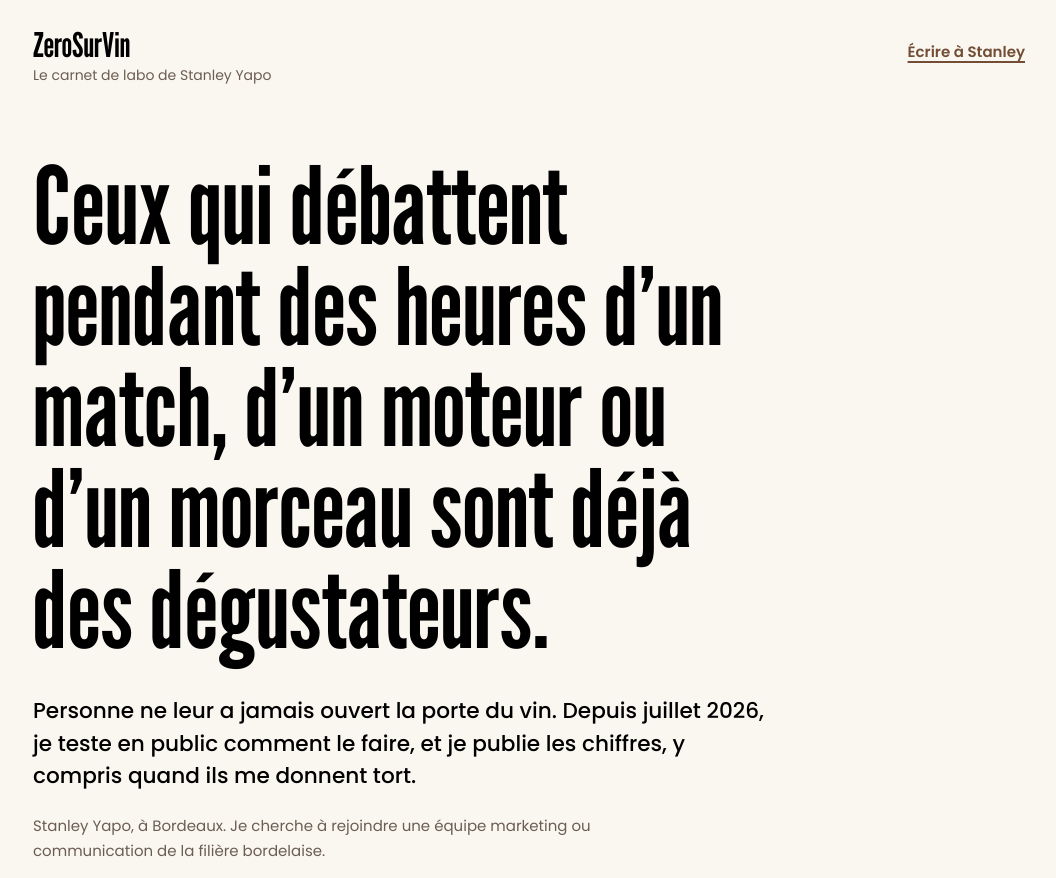
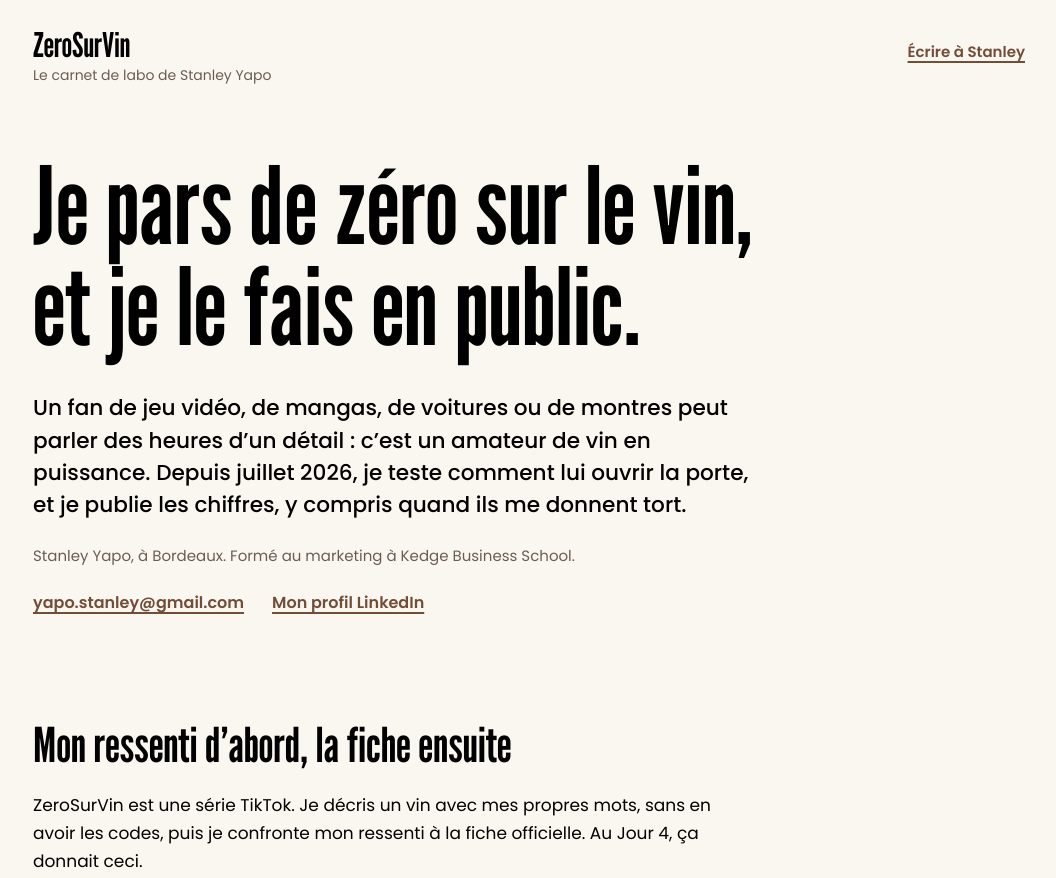
Before and after one commit to zerosurvin/zerosurvin.github.io, a plain HTML site: page index.html in a window 1280 px wide. Shown: the top 878 px of the page, without its empty margins (111-1167 px from the left). Drawn offline with Linux system fonts and the light colour scheme.

Commit message:
Mise à jour de la page du 23/11/2026
Nouveau titre et texte d'ouverture, signature sans recherche d'emploi,
« La suite » à jour, date de mise à jour et image d'aperçu du lien refaites.

Co-Authored-By: Claude Opus 5.5 <noreply@anthropic.com>
Claude-Session: https://claude.ai/code/session_01CQVLWmyQ8qSzSsJsLwjPUR

```diff
--- a/index.html
+++ b/index.html
@@ -140,9 +140,9 @@ footer .sante{color:var(--encre);font-weight:500}
 
 <main>
 <div class="ouverture">
-  <h1>Ceux qui débattent pendant des heures d’un match, d’un moteur ou d’un morceau sont déjà des dégustateurs.</h1>
-  <p class="chapeau">Personne ne leur a jamais ouvert la porte du vin. Depuis juillet 2026, je teste en public comment le faire, et je publie les chiffres, y compris quand ils me donnent tort.</p>
-  <p class="signature">Stanley Yapo, à Bordeaux. Je cherche à rejoindre une équipe marketing ou communication de la filière bordelaise.</p>
+  <h1>Je pars de zéro sur le vin, et je le fais en public.</h1>
+  <p class="chapeau">Un fan de jeu vidéo, de mangas, de voitures ou de montres peut parler des heures d’un détail : c’est un amateur de vin en puissance. Depuis juillet 2026, je teste comment lui ouvrir la porte, et je publie les chiffres, y compris quand ils me donnent tort.</p>
+  <p class="signature">Stanley Yapo, à Bordeaux. Formé au marketing à Kedge Business School.</p>
   <p class="liens"><a href="mailto:yapo.stanley@gmail.com">yapo.stanley@gmail.com</a><a href="https://www.linkedin.com/in/stanley-yapo">Mon profil LinkedIn</a></p>
 </div>
 
@@ -267,7 +267,7 @@ footer .sante{color:var(--encre);font-weight:500}
 <section aria-labelledby="t-suite">
   <div class="prose">
     <h2 id="t-suite">La suite</h2>
-    <p>À partir de novembre, les premières passerelles : le vin devient l’invité d’un sujet qui a déjà son public. Trois vidéos par semaine sur TikTok, le carnet de labo deux fois par semaine sur LinkedIn, et cette page mise à jour chaque mois.</p>
+    <p>Le prochain test : sortir de la bulle, en faisant du vin l’invité d’un sujet qui a déjà son public. La mesure : la part des novices et des curieux dans les commentaires, 3,5 % au point zéro. Le carnet de labo continue sur LinkedIn, deux fois par semaine.</p>
     <p>Vous travaillez dans le vin et le sujet vous parle ? Écrivez-moi.</p>
     <p class="liens"><a href="mailto:yapo.stanley@gmail.com">yapo.stanley@gmail.com</a><a href="https://www.linkedin.com/in/stanley-yapo">Mon profil LinkedIn</a></p>
   </div>
@@ -276,7 +276,7 @@ footer .sante{color:var(--encre);font-weight:500}
 
 <footer>
   <p class="sante">L’abus d’alcool est dangereux pour la santé, à consommer avec modération.</p>
-  <p>Page mise à jour le 12 octobre 2026.</p>
+  <p>Page mise à jour le 23 novembre 2026.</p>
   <p>Mentions légales. Site personnel édité par Stanley Yapo, Bordeaux (yapo.stanley@gmail.com). Hébergé par GitHub, Inc., 88 Colin P. Kelly Jr. Street, San Francisco, CA 94107, États-Unis. Ce site ne dépose aucun cookie et ne contient aucun outil de mesure d’audience.</p>
 </footer>
 
```
Also changed, not shown: og-image.png.
